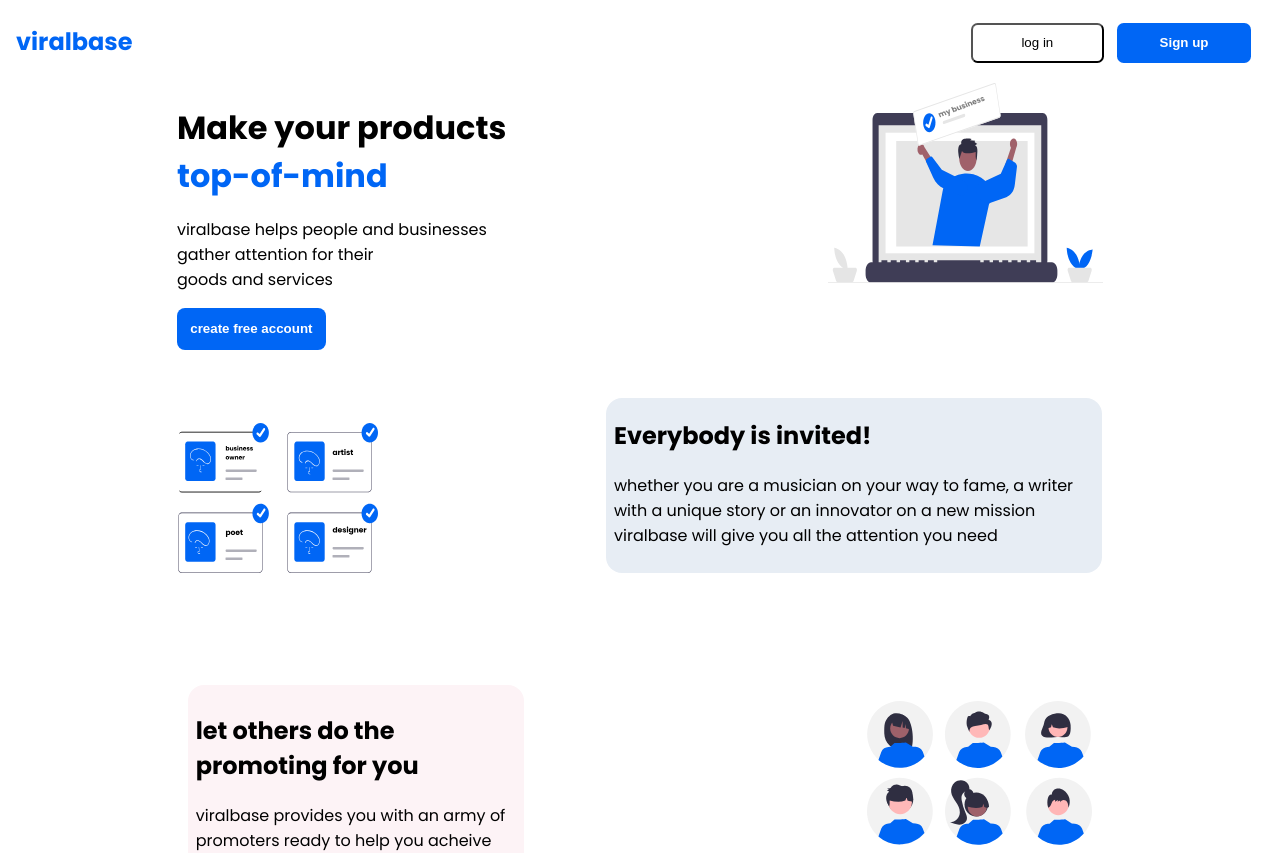
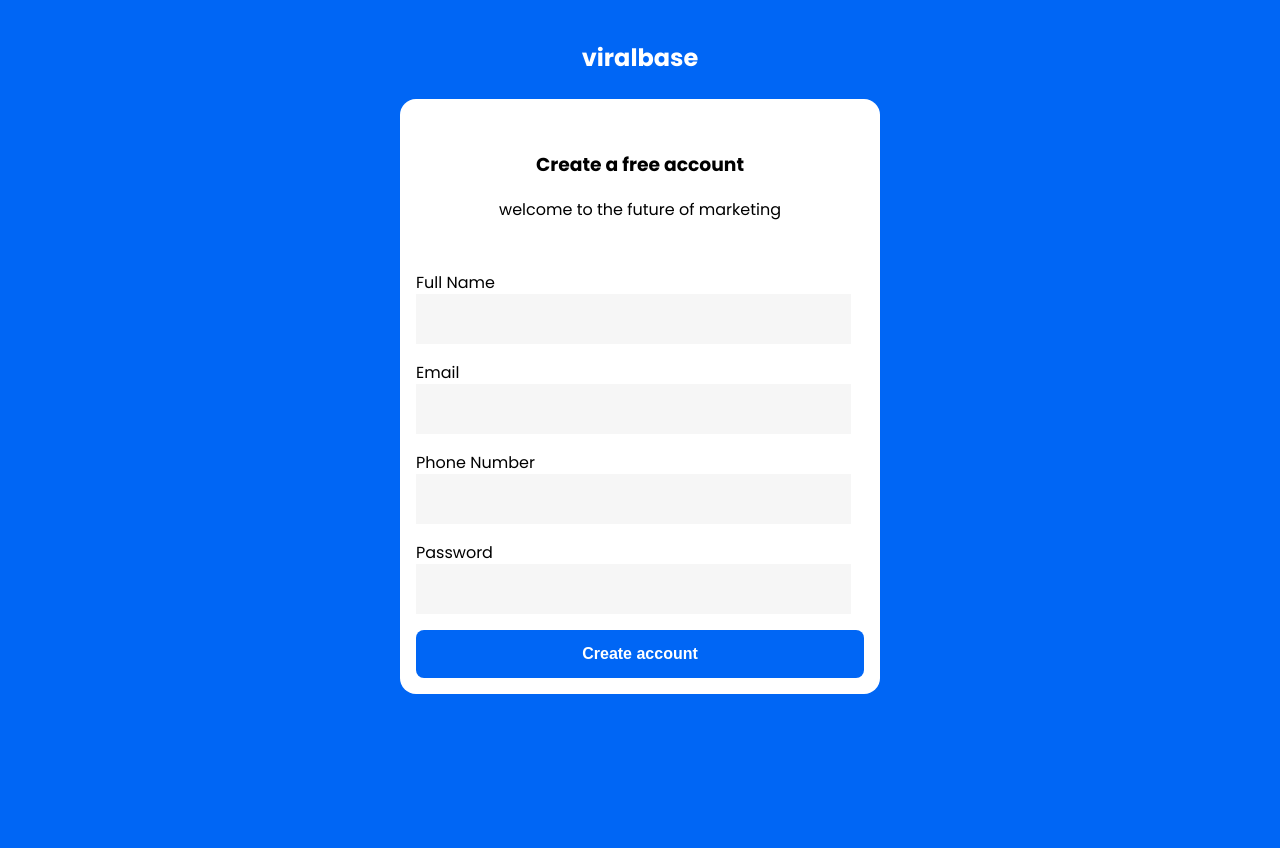
Before and after one commit to Davidson-09/viralbase, a React (Create React App) app: page / in a window 1280 px wide. Shown: the top 853 px of the page. Built offline with nearby package versions, Linux system fonts and the light colour scheme; no server answers.

Commit message:
created sign up page

```diff
--- a/src/App.js
+++ b/src/App.js
@@ -7,6 +7,7 @@ import Home from './pages/advertiser/Home';
 import Proceed from './pages/advertiser/Proceed';
 
 import Header from './components/advertiser/Header';
+import SignUp from './components/general/SignUp';
 
 import Landing from './Landing.js'
 
@@ -23,9 +24,9 @@ import {BrowserRouter as Router, Switch, Route} from 'react-router-dom';
 function App() {
   return (
 	  <Router>
-		<div className="App" style={{paddingLeft:'1em', paddingRight:'1em'}}>
+		<div className="App" style={{paddingLeft:'1em', paddingRight:'1em', height:'100%'}}>
 
-			<Route path='/' exact component={Landing}/>
+			<Route path='/' exact component={SignUp}/>
 
 			{/* advertiser links */}
 			<Switch>
--- /dev/null
+++ b/src/components/general/SignUp.js
@@ -0,0 +1,47 @@
+import React from 'react'
+
+import './signup.css'
+
+function SignUp(){
+	return(
+
+		<div style={{backgroundColor:'var(--blueprimary)', minHeight:'100vh', margin:'-1em', padding:'2em'}}>
+			<div><p style={{textAlign:'center', color:'white', fontWeight:'bold', fontSize:'1.5em',
+					}}>viralbase</p></div>
+			<div className='signup_form-div' style={{backgroundColor:'white', borderRadius:'1em', paddingTop:'2em'}}>
+				<div style={{textAlign:'center', }}>
+					<h3>Create a free account</h3>
+					<p>welcome to the future of marketing</p>
+				</div>
+				<form style={{padding:'1em'}}>
+					<div style={{}}>
+						<p style={{marginBottom:'-.07em'}}>Full Name</p>
+						<input type='text' style={{width:'90%', backgroundColor:'#F6F6F6', border:'none',
+							padding:'1em', fontSize:'1em'}} />
+					</div>
+					<div style={{}}>
+						<p style={{marginBottom:'-.07em'}}>Email</p>
+						<input type='email' style={{width:'90%', backgroundColor:'#F6F6F6', border:'none',
+							padding:'1em', fontSize:'1em'}} />
+					</div>
+					<div style={{}}>
+						<p style={{marginBottom:'-.07em'}}>Phone Number</p>
+						<input type='phone number' style={{width:'90%', backgroundColor:'#F6F6F6', border:'none',
+							padding:'1em', fontSize:'1em'}} />
+					</div>
+					<div style={{}}>
+						<p style={{marginBottom:'-.07em'}}>Password</p>
+						<input type='password' style={{width:'90%', backgroundColor:'#F6F6F6', border:'none',
+							padding:'1em', fontSize:'1em'}} />
+					</div>
+					<button style={{width:'100%', marginTop:'1em', padding:'.5em',
+						fontSize:'1em', border:'none', backgroundColor:'var(--blueprimary)',
+						color:'white', fontWeight:'bold', height:'3em', borderRadius:'.5em'}}>Create account</button>
+				</form>
+			</div>
+		</div>
+
+	)
+}
+
+export default SignUp;
--- /dev/null
+++ b/src/components/general/signup.css
@@ -0,0 +1,13 @@
+@media (min-width: 720px) and (min-height: 1024px){
+	.signup_form-div{
+		max-width: 30em;
+		margin: auto;
+	}
+}
+
+@media (orientation: landscape){
+	.signup_form-div{
+		max-width: 30em;
+		margin: auto;
+	}
+}
```
